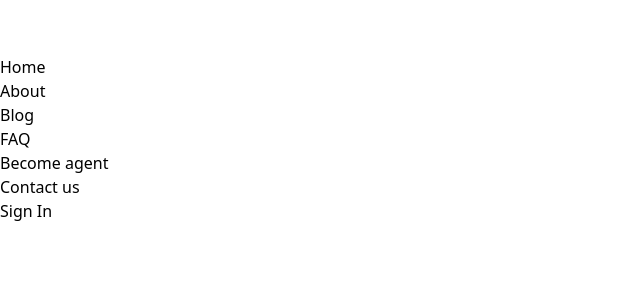
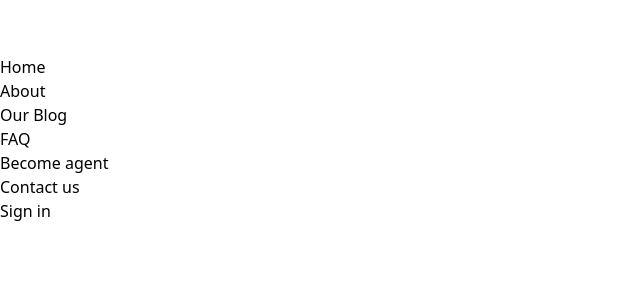
Before and after one commit to Teejay-deen/real-estate, a React (Vite) app: page / in a window 1280 px wide. Shown: the top 300 px of the page, without its empty margins (0-640 px from the left). Built offline with nearby package versions, Linux system fonts and the light colour scheme.

Commit message:
adding button to the navBar

```diff
--- a/src/App.jsx
+++ b/src/App.jsx
@@ -17,7 +17,6 @@ import ForgotPassword from './pages/ForgotPassword'
 
 const App = () => {
   return (
-
     <BrowserRouter>
     <NavBar />
       <Routes>
--- a/src/Components/NavBar.jsx
+++ b/src/Components/NavBar.jsx
@@ -32,7 +32,7 @@ const NavBar = () => {
               className="hidden sm:inline hover:underline font-bold
             "
             >
-              Blog
+              Our Blog
             </li>
           </Link>
 
@@ -68,7 +68,7 @@ const NavBar = () => {
               className="sm:inline hover:underline font-bold
              "
             >
-              Sign In
+          <button className="">Sign in</button>
             </li>
           </Link>
         </ul>
```
